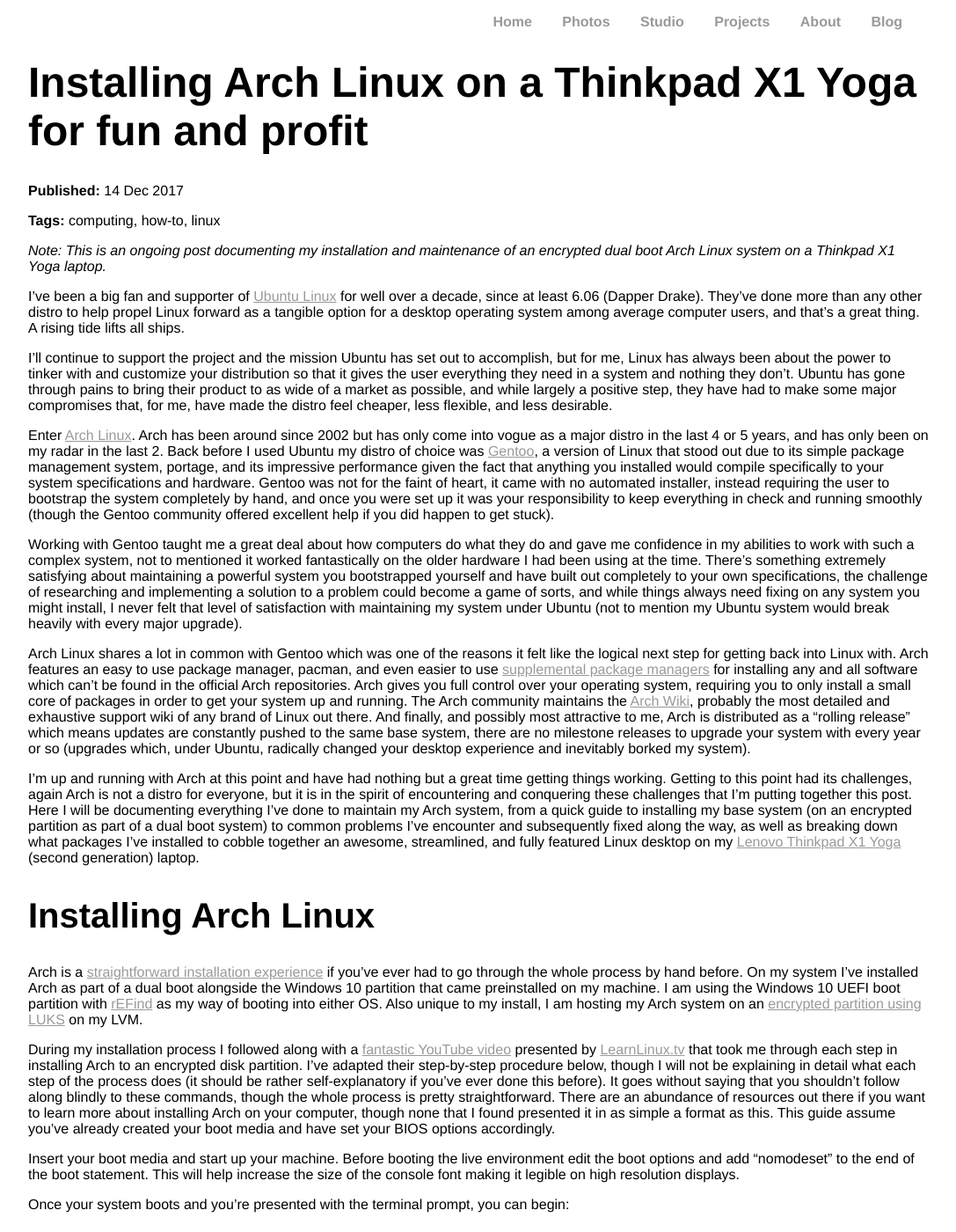
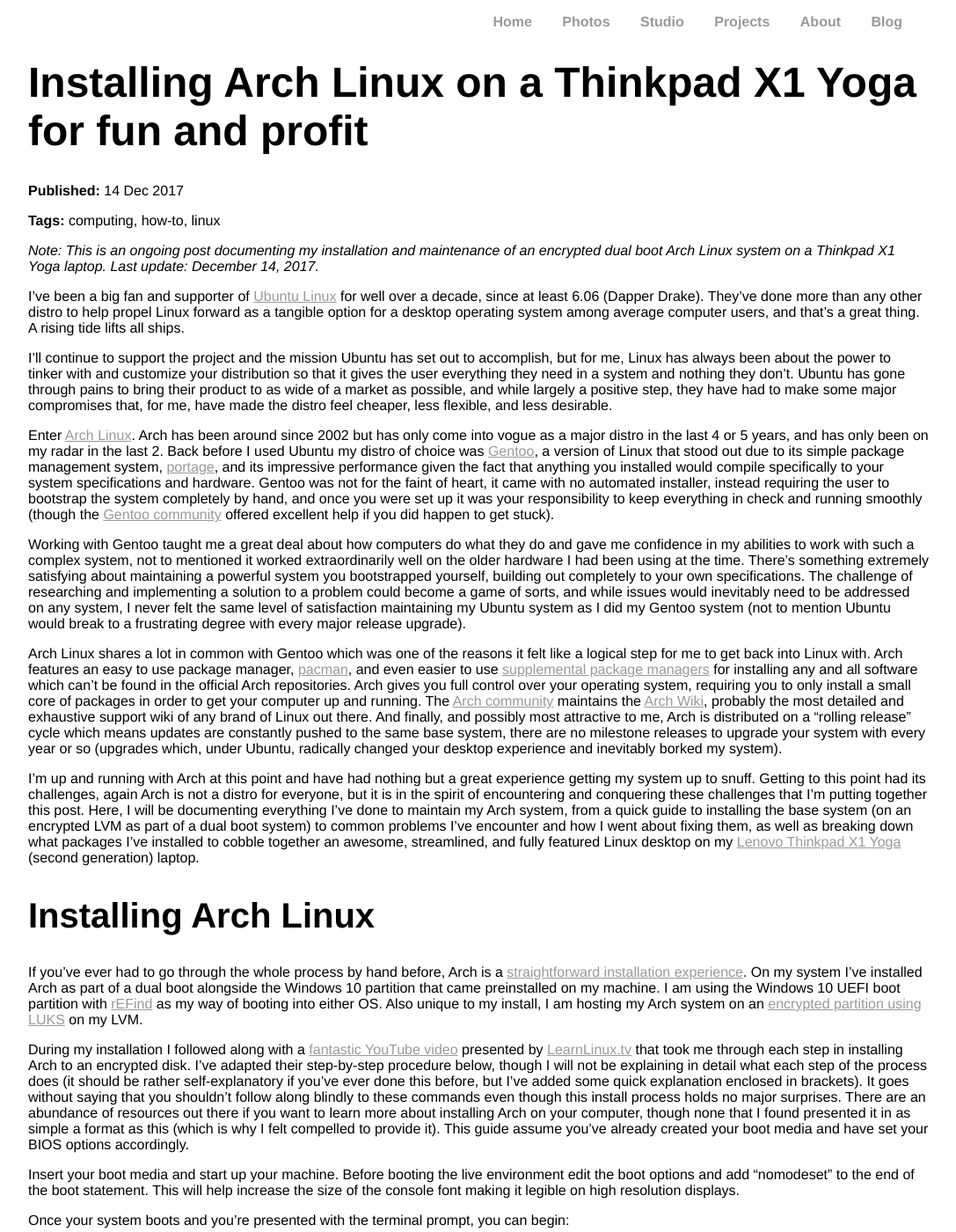
Before and after one commit to dmschulman/dmschulman.github.io, a Jekyll site: the page built from _posts/2017-12-14-Installing-Arch-Linux-on-a-Thinkpad-X1-Yoga-for-fun-and-profit.md, in a window 1280 px wide and 1400 px high. Shown: the whole window at 88% size, without its empty margins (96-1183 px from the left). Built offline with Jekyll 4.4.1, drawn with Linux system fonts in a browser that asks for light colours.

Commit message:
Update/Create 2017-12-14-Installing-Arch-Linux-on-a-Thinkpad-X1-Yoga-for-fun-and-profit.md

```diff
--- a/_posts/2017-12-14-Installing-Arch-Linux-on-a-Thinkpad-X1-Yoga-for-fun-and-profit.md
+++ b/_posts/2017-12-14-Installing-Arch-Linux-on-a-Thinkpad-X1-Yoga-for-fun-and-profit.md
@@ -10,25 +10,25 @@
 source-id: 1Sg3gfSOgfZet-uYRzaC1ZfJPaCSqOOqV_rCxTx19s-s
 published: true
 ---
-*Note: This is an ongoing post documenting my installation and maintenance of an encrypted dual boot Arch Linux system on a Thinkpad X1 Yoga laptop.*
+*Note: This is an ongoing post documenting my installation and maintenance of an encrypted dual boot Arch Linux system on a Thinkpad X1 Yoga laptop. Last update: December 14, 2017.*
 
 I've been a big fan and supporter of [Ubuntu Linux](https://www.ubuntu.com/) for well over a decade, since at least 6.06 (Dapper Drake). They’ve done more than any other distro to help propel Linux forward as a tangible option for a desktop operating system among average computer users, and that’s a great thing. A rising tide lifts all ships.
 
 I'll continue to support the project and the mission Ubuntu has set out to accomplish, but for me, Linux has always been about the power to tinker with and customize your distribution so that it gives the user everything they need in a system and nothing they don’t. Ubuntu has gone through pains to bring their product to as wide of a market as possible, and while largely a positive step, they have had to make some major compromises that, for me, have made the distro feel cheaper, less flexible, and less desirable.
 
-Enter [Arch Linux](https://www.archlinux.org/). Arch has been around since 2002 but has only come into vogue as a major distro in the last 4 or 5 years, and has only been on my radar in the last 2. Back before I used Ubuntu my distro of choice was [Gentoo](https://www.gentoo.org/), a version of Linux that stood out due to its simple package management system, portage, and its impressive performance given the fact that anything you installed would compile specifically to your system specifications and hardware. Gentoo was not for the faint of heart, it came with no automated installer, instead requiring the user to bootstrap the system completely by hand, and once you were set up it was your responsibility to keep everything in check and running smoothly (though the Gentoo community offered excellent help if you did happen to get stuck).
+Enter [Arch Linux](https://www.archlinux.org/). Arch has been around since 2002 but has only come into vogue as a major distro in the last 4 or 5 years, and has only been on my radar in the last 2. Back before I used Ubuntu my distro of choice was [Gentoo](https://www.gentoo.org/), a version of Linux that stood out due to its simple package management system, [portage](https://wiki.gentoo.org/wiki/Portage), and its impressive performance given the fact that anything you installed would compile specifically to your system specifications and hardware. Gentoo was not for the faint of heart, it came with no automated installer, instead requiring the user to bootstrap the system completely by hand, and once you were set up it was your responsibility to keep everything in check and running smoothly (though the [Gentoo community](https://forums.gentoo.org/) offered excellent help if you did happen to get stuck).
 
-Working with Gentoo taught me a great deal about how computers do what they do and gave me confidence in my abilities to work with such a complex system, not to mentioned it worked fantastically on the older hardware I had been using at the time. There's something extremely satisfying about maintaining a powerful system you bootstrapped yourself and have built out completely to your own specifications, the challenge of researching and implementing a solution to a problem could become a game of sorts, and while things always need fixing on any system you might install, I never felt that level of satisfaction with maintaining my system under Ubuntu (not to mention my Ubuntu system would break heavily with every major upgrade).
+Working with Gentoo taught me a great deal about how computers do what they do and gave me confidence in my abilities to work with such a complex system, not to mentioned it worked extraordinarily well on the older hardware I had been using at the time. There's something extremely satisfying about maintaining a powerful system you bootstrapped yourself, building out completely to your own specifications. The challenge of researching and implementing a solution to a problem could become a game of sorts, and while issues would inevitably need to be addressed on any system, I never felt the same level of satisfaction maintaining my Ubuntu system as I did my Gentoo system (not to mention Ubuntu would break to a frustrating degree with every major release upgrade).
 
-Arch Linux shares a lot in common with Gentoo which was one of the reasons it felt like the logical next step for getting back into Linux with. Arch features an easy to use package manager, pacman, and even easier to use [supplemental package managers](https://wiki.archlinux.org/index.php/AUR_helpers) for installing any and all software which can't be found in the official Arch repositories. Arch gives you full control over your operating system, requiring you to only install a small core of packages in order to get your system up and running. The Arch community maintains the [Arch Wiki](https://wiki.archlinux.org/), probably the most detailed and exhaustive support wiki of any brand of Linux out there. And finally, and possibly most attractive to me, Arch is distributed as a "rolling release" which means updates are constantly pushed to the same base system, there are no milestone releases to upgrade your system with every year or so (upgrades which, under Ubuntu, radically changed your desktop experience and inevitably borked my system).
+Arch Linux shares a lot in common with Gentoo which was one of the reasons it felt like a logical step for me to get back into Linux with. Arch features an easy to use package manager, [pacman](https://wiki.archlinux.org/index.php/pacman), and even easier to use [supplemental package managers](https://wiki.archlinux.org/index.php/AUR_helpers) for installing any and all software which can't be found in the official Arch repositories. Arch gives you full control over your operating system, requiring you to only install a small core of packages in order to get your computer up and running. The [Arch community](https://bbs.archlinux.org/) maintains the [Arch Wiki](https://wiki.archlinux.org/), probably the most detailed and exhaustive support wiki of any brand of Linux out there. And finally, and possibly most attractive to me, Arch is distributed on a "rolling release" cycle which means updates are constantly pushed to the same base system, there are no milestone releases to upgrade your system with every year or so (upgrades which, under Ubuntu, radically changed your desktop experience and inevitably borked my system).
 
-I'm up and running with Arch at this point and have had nothing but a great time getting things working. Getting to this point had its challenges, again Arch is not a distro for everyone, but it is in the spirit of encountering and conquering these challenges that I’m putting together this post. Here I will be documenting everything I’ve done to maintain my Arch system, from a quick guide to installing my base system (on an encrypted partition as part of a dual boot system) to common problems I’ve encounter and subsequently fixed along the way, as well as breaking down what packages I’ve installed to cobble together an awesome, streamlined, and fully featured Linux desktop on my [Lenovo Thinkpad X1 Yoga](https://www3.lenovo.com/us/en/laptops/thinkpad/thinkpad-x/Thinkpad-X1-Yoga-2nd-Gen/p/22TP2TXX12Y) (second generation) laptop.
+I'm up and running with Arch at this point and have had nothing but a great experience getting my system up to snuff. Getting to this point had its challenges, again Arch is not a distro for everyone, but it is in the spirit of encountering and conquering these challenges that I’m putting together this post. Here, I will be documenting everything I’ve done to maintain my Arch system, from a quick guide to installing the base system (on an encrypted LVM as part of a dual boot system) to common problems I’ve encounter and how I went about fixing them, as well as breaking down what packages I’ve installed to cobble together an awesome, streamlined, and fully featured Linux desktop on my [Lenovo Thinkpad X1 Yoga](https://www3.lenovo.com/us/en/laptops/thinkpad/thinkpad-x/Thinkpad-X1-Yoga-2nd-Gen/p/22TP2TXX12Y) (second generation) laptop.
 
 ## Installing Arch Linux
 
-Arch is a [straightforward installation experience](https://wiki.archlinux.org/index.php/installation_guide) if you've ever had to go through the whole process by hand before. On my system I’ve installed Arch as part of a dual boot alongside the Windows 10 partition that came preinstalled on my machine. I am using the Windows 10 UEFI boot partition with [rEFind](http://www.rodsbooks.com/refind/) as my way of booting into either OS. Also unique to my install, I am hosting my Arch system on an [encrypted partition using LUKS](https://wiki.archlinux.org/index.php/Dm-crypt/Encrypting_an_entire_system) on my LVM.
+If you've ever had to go through the whole process by hand before, Arch is a [straightforward installation experience](https://wiki.archlinux.org/index.php/installation_guide). On my system I’ve installed Arch as part of a dual boot alongside the Windows 10 partition that came preinstalled on my machine. I am using the Windows 10 UEFI boot partition with [rEFind](http://www.rodsbooks.com/refind/) as my way of booting into either OS. Also unique to my install, I am hosting my Arch system on an [encrypted partition using LUKS](https://wiki.archlinux.org/index.php/Dm-crypt/Encrypting_an_entire_system) on my LVM.
 
-During my installation process I followed along with a [fantastic YouTube video](https://www.youtube.com/watch?v=gB1N00wj3bw) presented by [LearnLinux.tv](https://www.learnlinux.tv/) that took me through each step in installing Arch to an encrypted disk partition. I've adapted their step-by-step procedure below, though I will not be explaining in detail what each step of the process does (it should be rather self-explanatory if you’ve ever done this before). It goes without saying that you shouldn’t follow along blindly to these commands, though the whole process is pretty straightforward. There are an abundance of resources out there if you want to learn more about installing Arch on your computer, though none that I found presented it in as simple a format as this. This guide assume you’ve already created your boot media and have set your BIOS options accordingly.
+During my installation I followed along with a [fantastic YouTube video](https://www.youtube.com/watch?v=gB1N00wj3bw) presented by [LearnLinux.tv](https://www.learnlinux.tv/) that took me through each step in installing Arch to an encrypted disk. I've adapted their step-by-step procedure below, though I will not be explaining in detail what each step of the process does (it should be rather self-explanatory if you’ve ever done this before, but I’ve added some quick explanation enclosed in brackets). It goes without saying that you shouldn’t follow along blindly to these commands even though this install process holds no major surprises. There are an abundance of resources out there if you want to learn more about installing Arch on your computer, though none that I found presented it in as simple a format as this (which is why I felt compelled to provide it). This guide assume you’ve already created your boot media and have set your BIOS options accordingly.
 
 Insert your boot media and start up your machine. Before booting the live environment edit the boot options and add "nomodeset" to the end of the boot statement. This will help increase the size of the console font making it legible on high resolution displays.
 
```
